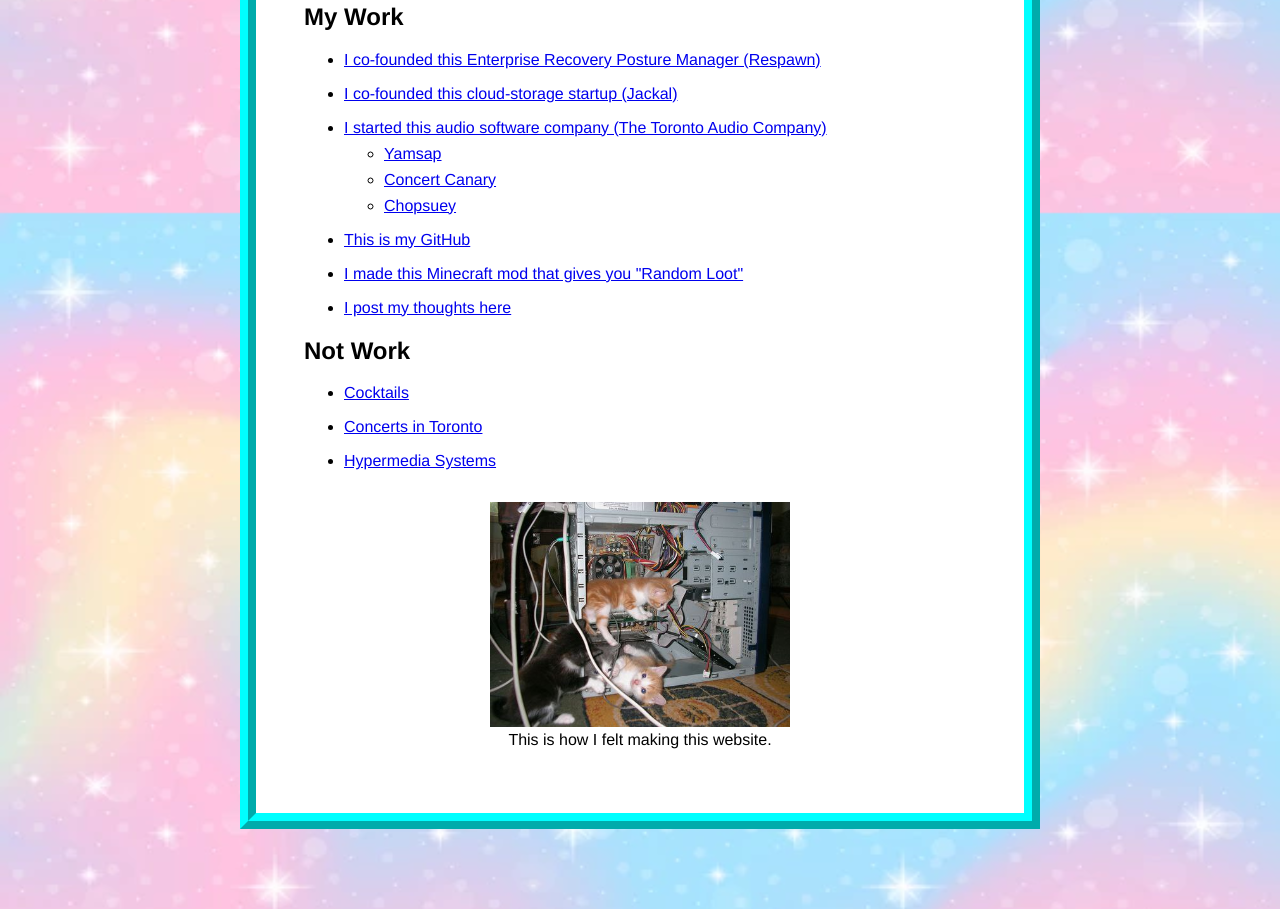
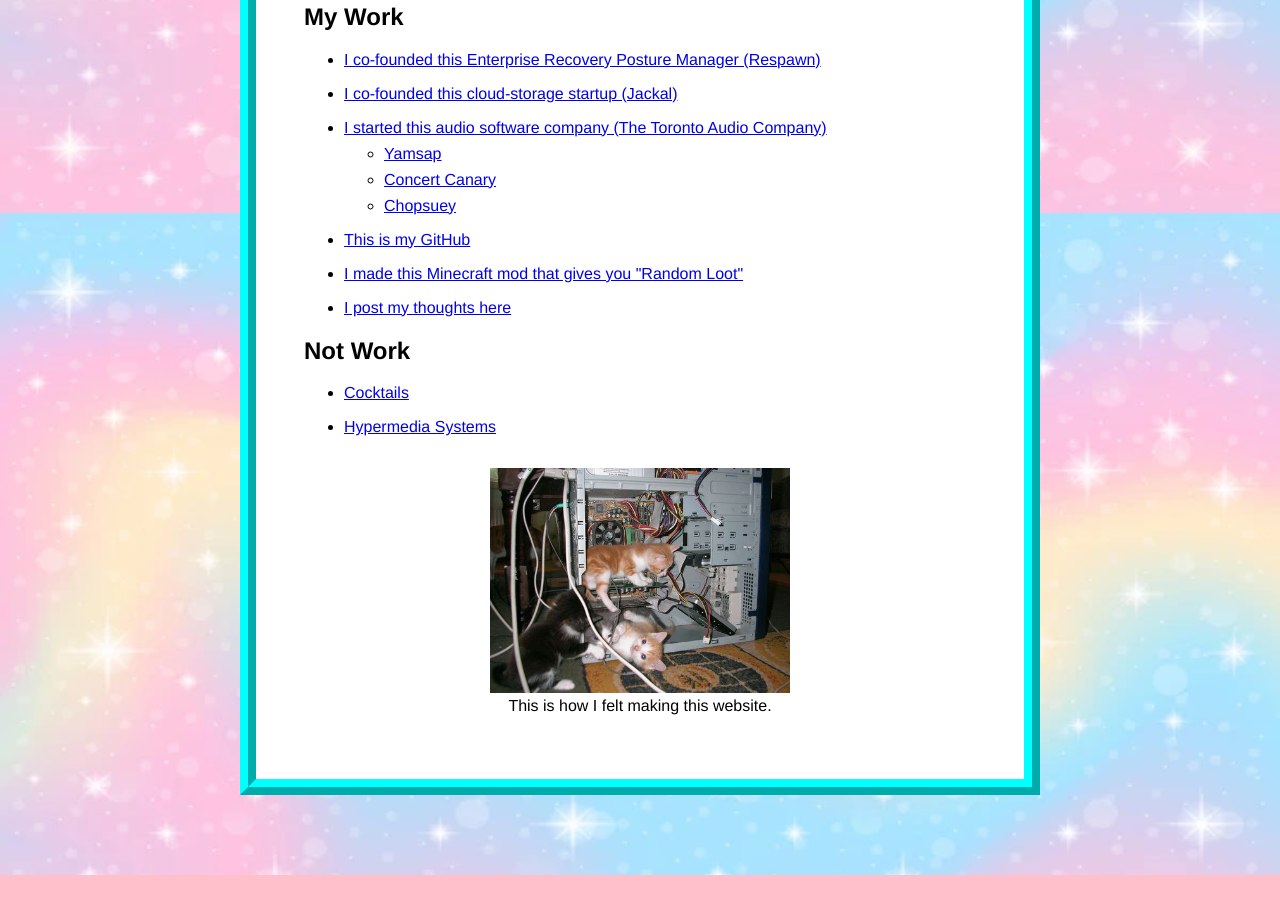
Before and after one commit to TheMarstonConnell/webs, a plain HTML site: page index.html in a window 1280 px wide. Shown: the part 587-1496 px from the top of the page. After the commit the page ends 1462 px from the top, so only its background shows below. Drawn offline with Linux system fonts and the light colour scheme.

Commit message:
Remove Concerts in Toronto link from home page
Concert Canary, now listed under The Toronto Audio Company, replaces
the separate Concerts in Toronto site.

Co-Authored-By: Claude Opus 5.5 <noreply@anthropic.com>

```diff
--- a/index.html
+++ b/index.html
@@ -46,7 +46,6 @@
     <h2>Not Work</h2>
     <ul>
         <li><a href="/cocktails">Cocktails</a></li>
-        <li><a href="https://toronto.marston.dev/" target="_blank">Concerts in Toronto</a></li>
         <li><a href="https://hypermedia.systems/book/contents/" target="_blank">Hypermedia Systems</a></li>
     </ul>
 </section>
```
